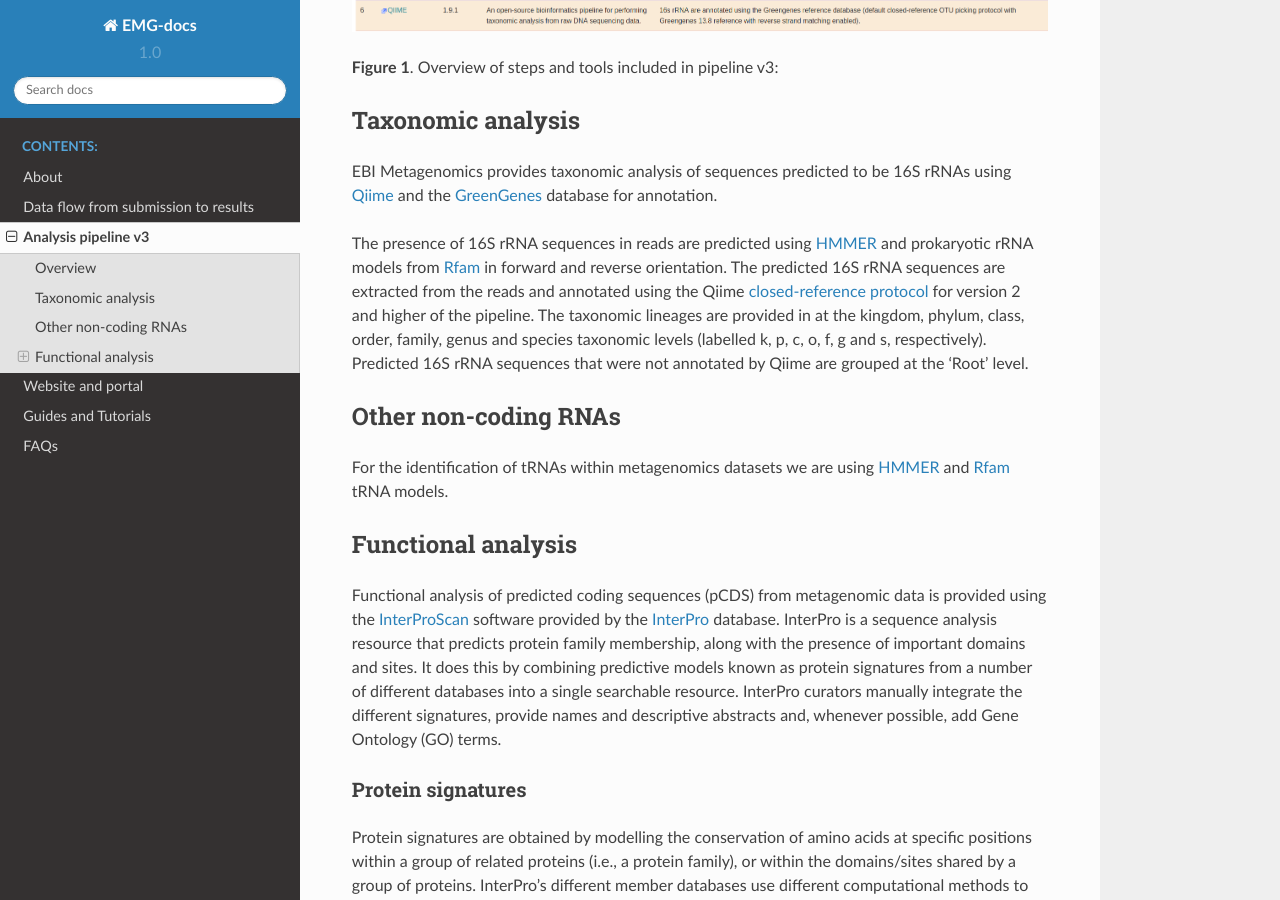
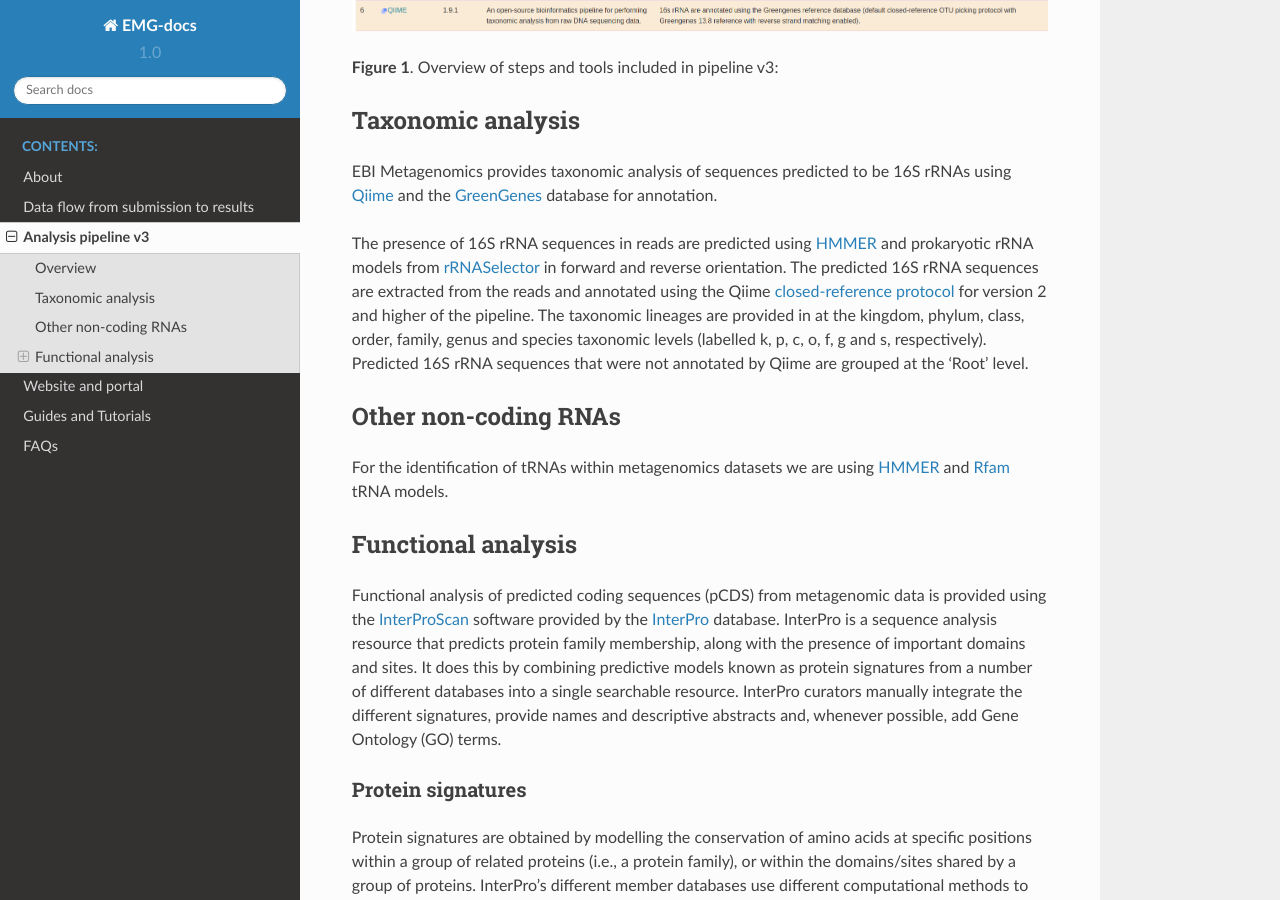
Before and after one commit to EBI-Metagenomics/EMG-docs, a Sphinx documentation site: the page built from docs/analysis.rst, in a window 1280 px wide and 900 px high, scrolled down 848 px. Built offline with Sphinx 7.4.7 and the Read the Docs theme 2.0.0, drawn with Linux system fonts in a browser that asks for light colours.

Commit message:
Update analysis.rst

```diff
--- a/docs/analysis.rst
+++ b/docs/analysis.rst
@@ -26,7 +26,7 @@ Taxonomic analysis
 ------------------
 EBI Metagenomics provides taxonomic analysis of sequences predicted to be 16S rRNAs using `Qiime <http://qiime.org/>`_ and the `GreenGenes <http://greengenes.secondgenome.com/>`_ database for annotation.
 
-The presence of 16S rRNA sequences in reads are predicted using `HMMER <http://www.hmmer.org>`_ and prokaryotic rRNA models from `Rfam <http://rfam.xfam.org>`_ in forward and reverse orientation. The predicted 16S rRNA sequences are extracted from the reads and annotated using the Qiime `closed-reference protocol <http://qiime.org/tutorials/otu_picking.html>`_ for version 2 and higher of the pipeline. The taxonomic lineages are provided in at the kingdom, phylum, class, order, family, genus and species taxonomic levels (labelled k, p, c, o, f, g and s, respectively). Predicted 16S rRNA sequences that were not annotated by Qiime are grouped at the ‘Root’ level.
+The presence of 16S rRNA sequences in reads are predicted using `HMMER <http://www.hmmer.org>`_ and prokaryotic rRNA models from `rRNASelector <https://www.ncbi.nlm.nih.gov/pubmed/21887657>`_ in forward and reverse orientation. The predicted 16S rRNA sequences are extracted from the reads and annotated using the Qiime `closed-reference protocol <http://qiime.org/tutorials/otu_picking.html>`_ for version 2 and higher of the pipeline. The taxonomic lineages are provided in at the kingdom, phylum, class, order, family, genus and species taxonomic levels (labelled k, p, c, o, f, g and s, respectively). Predicted 16S rRNA sequences that were not annotated by Qiime are grouped at the ‘Root’ level.
 
 ---------------------
 Other non-coding RNAs
```
